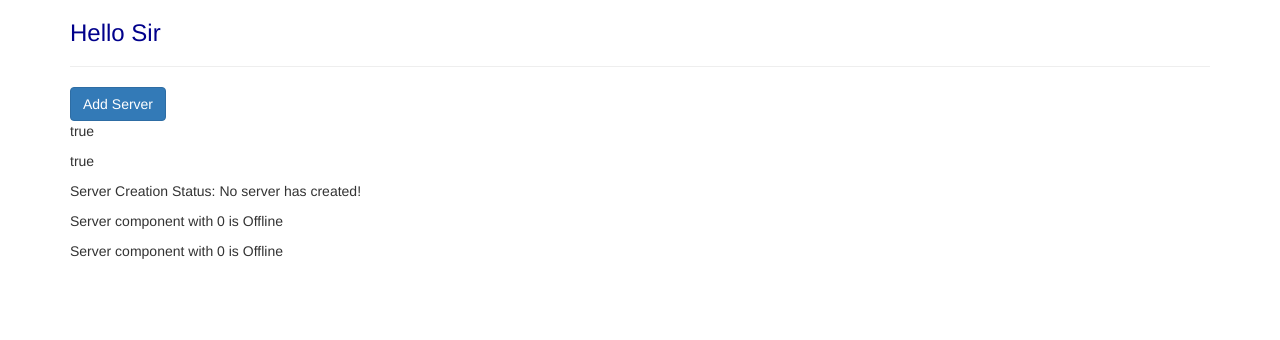
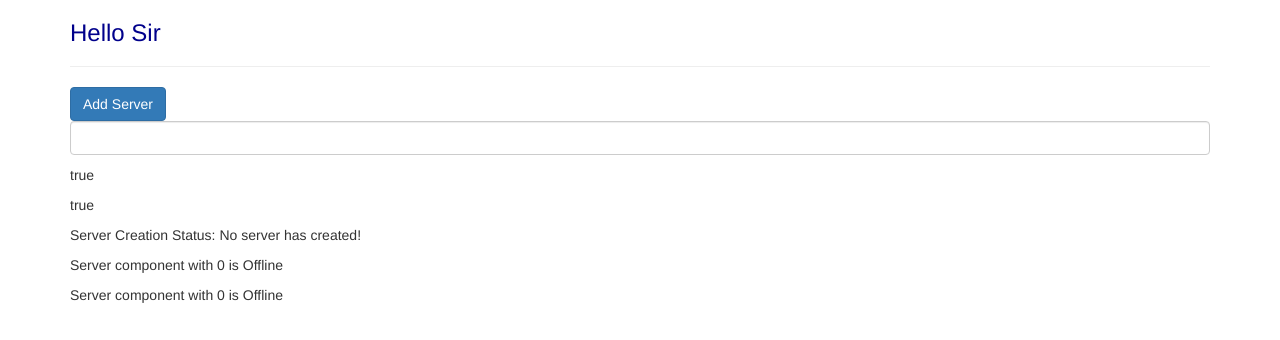
Before and after one commit to mickambar19/learning-angular-5, an Angular app in the folder simple-app/: page / in a window 1280 px wide. Shown: the top 340 px of the page. Built offline with nearby package versions, Linux system fonts and the light colour scheme.

Commit message:
Passing and using data with event binding
Took 15 minutes

```diff
--- a/simple-app/src/app/servers/servers.component.html
+++ b/simple-app/src/app/servers/servers.component.html
@@ -3,6 +3,8 @@
   [disabled]="!allowNewServer"
   (click)="onCreateNewServer()"
   >Add Server</button>
+<input type="text" class="form-control" (input)="updateServerName($event)">
+<p class="bg-danger">{{ serverName }}</p>
 <p>{{allowNewServer}}</p>
 <p [innerText]="allowNewServer"></p>
 <p>Server Creation Status: {{serverCreationStatus}}</p>
--- a/simple-app/src/app/servers/servers.component.ts
+++ b/simple-app/src/app/servers/servers.component.ts
@@ -14,7 +14,7 @@ import { Component, OnInit } from '@angular/core';
 export class ServersComponent implements OnInit {
   allowNewServer = false;
   serverCreationStatus = "No server has created!";
-
+  serverName = "";
   constructor() {
     setTimeout(()=>{
       this.allowNewServer = true;
@@ -28,4 +28,7 @@ export class ServersComponent implements OnInit {
     this.serverCreationStatus = "Server was created";
   }
 
+  updateServerName(event: Event){
+    this.serverName = (<HTMLInputElement>event.target).value;
+  }
 }
```
